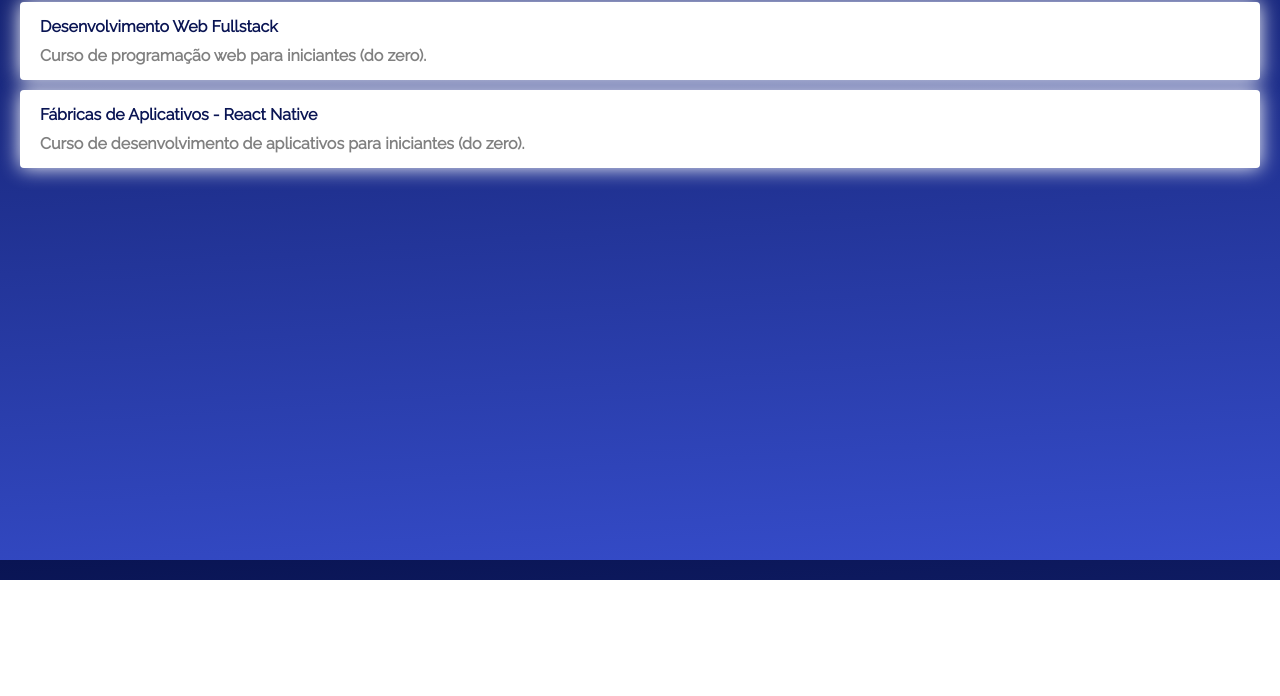
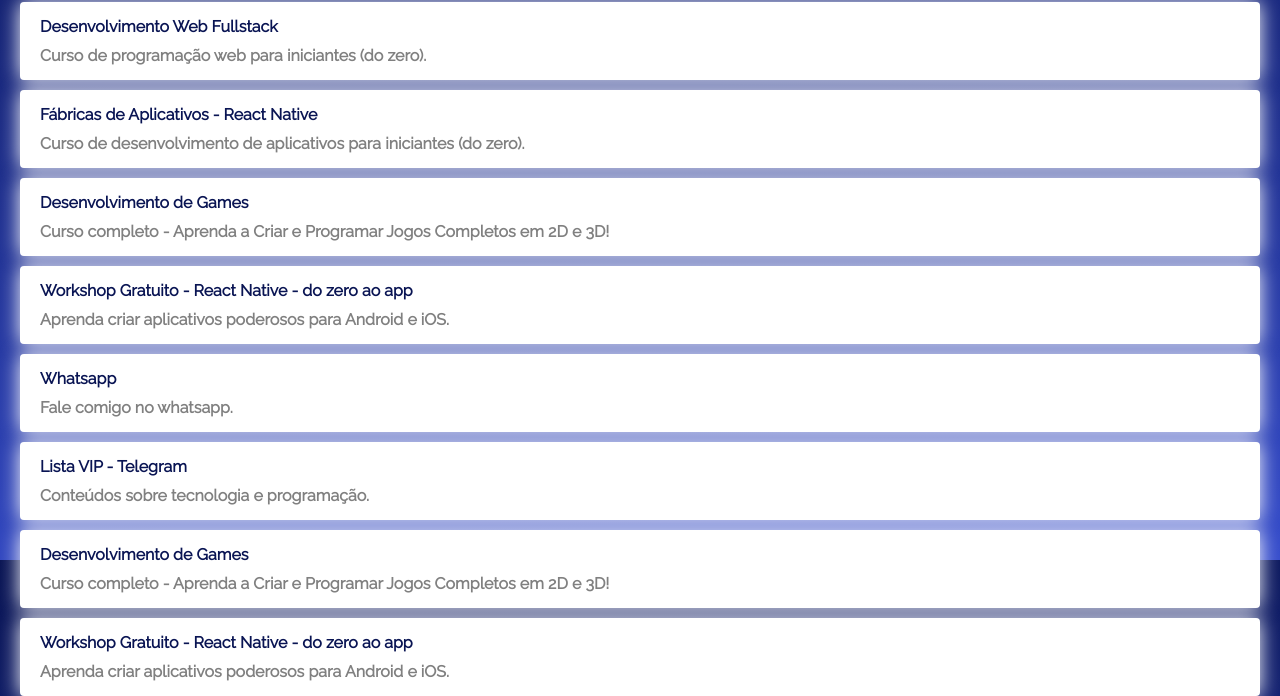
Before and after one commit to rafaellessacyber/rafaellessacyber.github.io, a plain HTML site: page index.html in a window 1280 px wide. Shown: the part 240-936 px from the top of the page. Before the commit the page ends 820 px from the top, so only its background shows below. Drawn offline with Linux system fonts and the light colour scheme.

Commit message:
adionado mais lista no projeto

```diff
--- a/index.html
+++ b/index.html
@@ -70,6 +70,44 @@
         <span>Curso de desenvolvimento de aplicativos para iniciantes (do zero).</span>
       </a>
     </li>
+    <li>
+      <a href="">
+        Desenvolvimento de Games
+        <span>Curso completo - Aprenda a Criar e Programar Jogos Completos em 2D e 3D!</span>
+      </a>
+    </li>
+    <li>
+      <a href="">
+        Workshop Gratuito - React Native - do zero ao app
+        <span>Aprenda criar aplicativos poderosos para Android e iOS.</span>
+      </a>
+    </li>
+  </ul>
+  <ul class="links-list second">
+    <li>
+      <a href="https://wa.me/351910071326">
+        Whatsapp
+        <span>Fale comigo no whatsapp.</span>
+      </a>
+    </li>
+    <li>
+      <a href="https://t.me/lista_vip_thiago">
+        Lista VIP - Telegram
+        <span>Conteúdos sobre tecnologia e programação.</span>
+      </a>
+    </li>
+    <li>
+      <a href="">
+        Desenvolvimento de Games
+        <span>Curso completo - Aprenda a Criar e Programar Jogos Completos em 2D e 3D!</span>
+      </a>
+    </li>
+    <li>
+      <a href="">
+        Workshop Gratuito - React Native - do zero ao app
+        <span>Aprenda criar aplicativos poderosos para Android e iOS.</span>
+      </a>
+    </li>
   </ul>
 
 </body>
```
